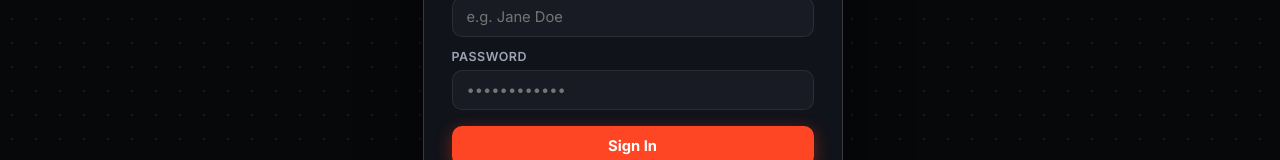
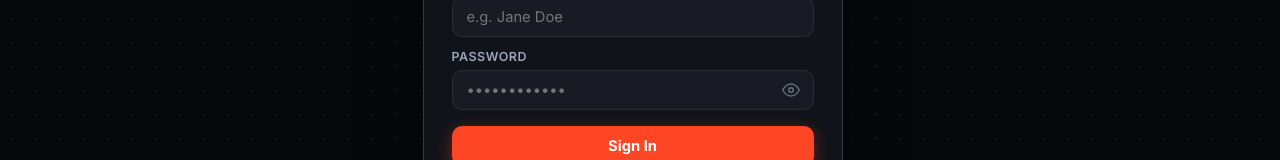
Before and after one commit to mohakapoor/brain-frontend, a React (Vite) app: page /login in a window 1280 px wide. Shown: the part 401-561 px from the top of the page. Built offline with nearby package versions, Linux system fonts and the light colour scheme; no server answers.

Commit message:
feat: add password visibility toggle with eye icon on auth page

```diff
--- a/src/index.css
+++ b/src/index.css
@@ -1880,6 +1880,37 @@
   box-shadow: 0 0 0 3px var(--accent-hero-glow);
 }
 
+.password-input-wrapper {
+  position: relative;
+}
+
+.password-input-wrapper .text-input {
+  width: 100%;
+  padding-right: 44px;
+  box-sizing: border-box;
+}
+
+.password-toggle-btn {
+  position: absolute;
+  right: 10px;
+  top: 50%;
+  transform: translateY(-50%);
+  background: none;
+  border: none;
+  cursor: pointer;
+  color: var(--text-muted);
+  padding: 4px;
+  display: flex;
+  align-items: center;
+  justify-content: center;
+  border-radius: 6px;
+  transition: color 0.2s ease;
+}
+
+.password-toggle-btn:hover {
+  color: var(--text-primary);
+}
+
 .btn-submit-auth {
   background: var(--accent-hero);
   color: #ffffff;
--- a/src/pages/LoginPage.tsx
+++ b/src/pages/LoginPage.tsx
@@ -11,6 +11,7 @@
 
   const [username, setUsername] = useState('')
   const [password, setPassword] = useState('')
+  const [showPassword, setShowPassword] = useState(false)
   const [inviteCode, setInviteCode] = useState('')
   const [errorMsg, setErrorMsg] = useState<string | null>(null)
   const [isLoading, setIsLoading] = useState(false)
@@ -159,9 +160,10 @@
 
             <div className="input-field-group">
               <label className="input-label" htmlFor="auth-password">Password</label>
+              <div className="password-input-wrapper">
                 <input
                   id="auth-password"
-                type="password"
+                  type={showPassword ? 'text' : 'password'}
                   className="text-input"
                   placeholder="••••••••••••"
                   value={password}
@@ -169,6 +171,26 @@
                   autoComplete={authMode === 'login' ? 'current-password' : 'new-password'}
                   disabled={isLoading}
                 />
+                <button
+                  type="button"
+                  className="password-toggle-btn"
+                  onClick={() => setShowPassword(prev => !prev)}
+                  tabIndex={-1}
+                  aria-label={showPassword ? 'Hide password' : 'Show password'}
+                >
+                  {showPassword ? (
+                    <svg width="18" height="18" viewBox="0 0 24 24" fill="none" stroke="currentColor" strokeWidth="2" strokeLinecap="round" strokeLinejoin="round">
+                      <path d="M17.94 17.94A10.07 10.07 0 0 1 12 20c-7 0-11-8-11-8a18.45 18.45 0 0 1 5.06-5.94M9.9 4.24A9.12 9.12 0 0 1 12 4c7 0 11 8 11 8a18.5 18.5 0 0 1-2.16 3.19m-6.72-1.07a3 3 0 1 1-4.24-4.24" />
+                      <line x1="1" y1="1" x2="23" y2="23" />
+                    </svg>
+                  ) : (
+                    <svg width="18" height="18" viewBox="0 0 24 24" fill="none" stroke="currentColor" strokeWidth="2" strokeLinecap="round" strokeLinejoin="round">
+                      <path d="M1 12s4-8 11-8 11 8 11 8-4 8-11 8-11-8-11-8z" />
+                      <circle cx="12" cy="12" r="3" />
+                    </svg>
+                  )}
+                </button>
+              </div>
             </div>
 
             {authMode === 'register' && (
```
Lines whose indentation alone changed are shown as unchanged.
